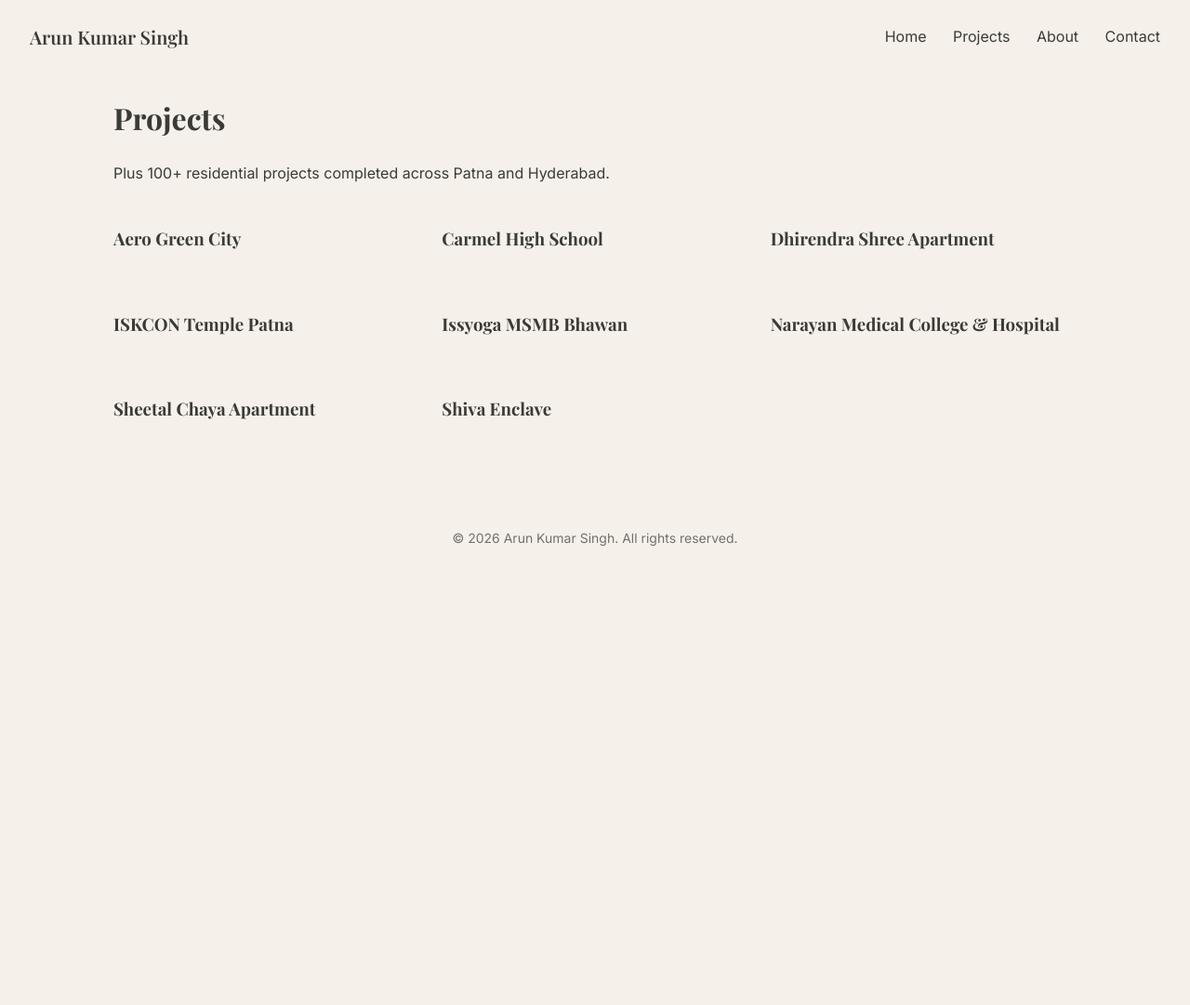
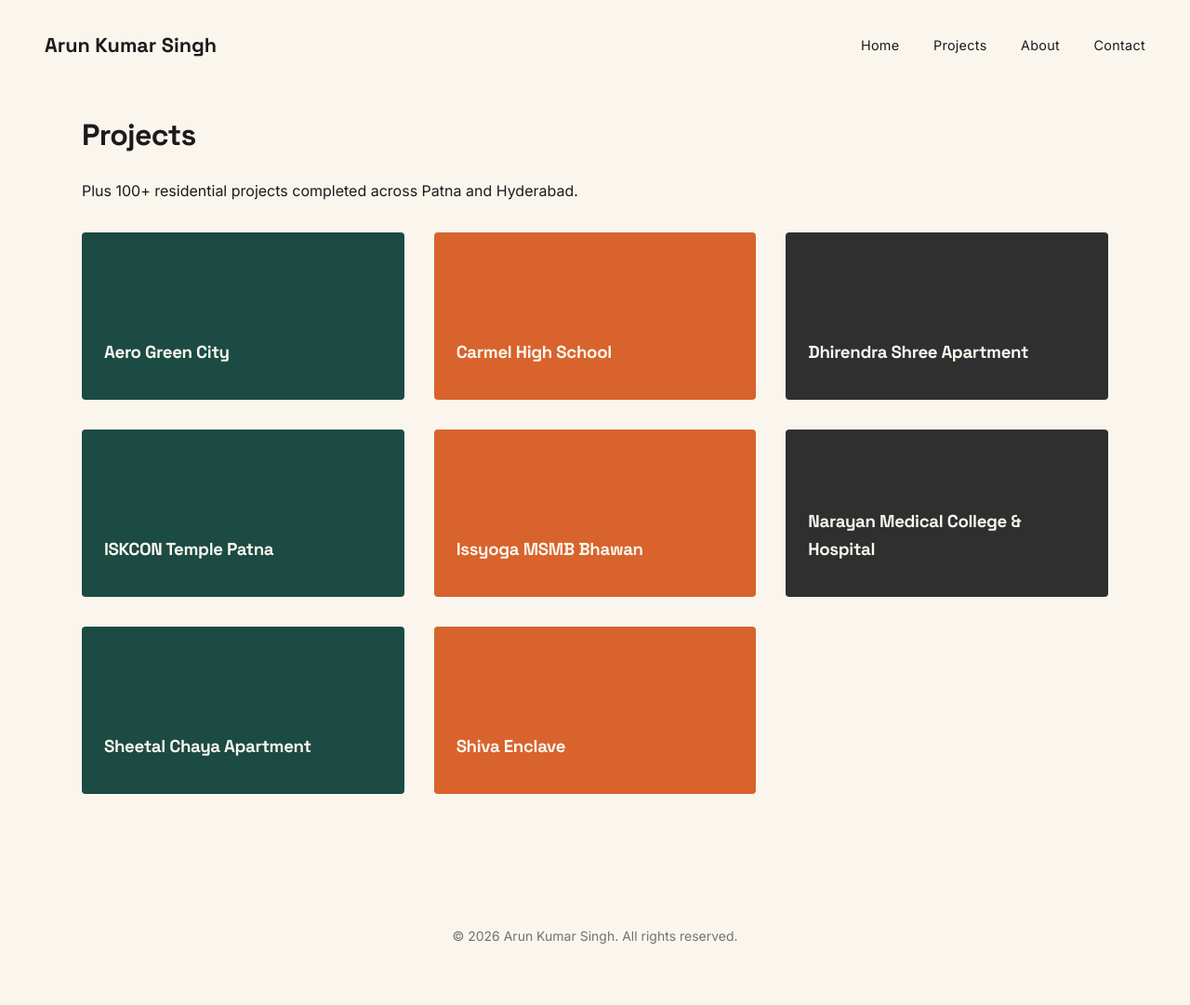
Before and after one commit to c1504ohana/arun-kumar-singh-architect, a Jekyll site: the page built from projects.md, in a window 1280 px wide. Shown: the whole page at 93% size. Built offline with Jekyll 4.4.1, drawn with Linux system fonts in a browser that asks for light colours; before the commit the page ends 900 px from its top, so only the background shows below that.

Commit message:
Redesign: Vibrant Color-Blocked style (cream/teal/orange/dark, Space Grotesk headings, color-blocked project cards)

```diff
--- /dev/null
+++ b/_includes/project-card.html
@@ -0,0 +1,10 @@
+{% assign card_colors = "card-teal,card-orange,card-dark" | split: "," %}
+{% assign color_idx = include.index | modulo: 3 %}
+{% assign color_class = card_colors[color_idx] %}
+<a class="project-grid__item {% unless include.project.image %}{{ color_class }}{% endunless %}" href="{{ include.project.url | relative_url }}">
+  {% if include.project.image %}
+    <img src="{{ include.project.image | relative_url }}" alt="{{ include.project.title }}">
+  {% endif %}
+  <h3>{{ include.project.title }}</h3>
+  {% if include.project.year %}<p>{{ include.project.year }}</p>{% endif %}
+</a>
--- a/_layouts/default.html
+++ b/_layouts/default.html
@@ -5,7 +5,7 @@
   <meta name="viewport" content="width=device-width, initial-scale=1.0">
   <title>{{ page.title }} | {{ site.title }}</title>
   <link rel="preconnect" href="https://fonts.googleapis.com">
-  <link href="https://fonts.googleapis.com/css2?family=Playfair+Display:wght@600;700&family=Inter:wght@400;500&display=swap" rel="stylesheet">
+  <link href="https://fonts.googleapis.com/css2?family=Space+Grotesk:wght@700;800&family=Inter:wght@400;500;600&display=swap" rel="stylesheet">
   <link rel="stylesheet" href="{{ '/assets/css/style.css' | relative_url }}">
 </head>
 <body>
--- a/assets/css/style.css
+++ b/assets/css/style.css
@@ -1,8 +1,10 @@
 /* assets/css/style.css */
 :root {
-  --color-bg: #f5f1ea;
-  --color-text: #3a3a36;
-  --color-accent: #c9a876;
+  --color-bg: #faf6ee;
+  --color-text: #1b1b1b;
+  --color-teal: #1b4b43;
+  --color-orange: #d8632c;
+  --color-dark: #2f2f2f;
 }
 
 * { box-sizing: border-box; }
@@ -16,163 +18,210 @@ body {
 }
 
 h1, h2, h3 {
-  font-family: "Playfair Display", Georgia, serif;
+  font-family: "Space Grotesk", -apple-system, sans-serif;
   font-weight: 700;
+  letter-spacing: -0.02em;
 }
 
 a {
-  color: var(--color-accent);
+  color: var(--color-orange);
 }
 
 .site-nav {
   display: flex;
   justify-content: space-between;
   align-items: center;
-  padding: 1.5rem 2rem;
+  padding: 2rem 3rem;
 }
 
 .site-nav__brand {
-  font-family: "Playfair Display", serif;
-  font-size: 1.25rem;
+  font-family: "Space Grotesk", sans-serif;
+  font-weight: 800;
+  font-size: 1.35rem;
   text-decoration: none;
   color: var(--color-text);
 }
 
 .site-nav__links a {
-  margin-left: 1.5rem;
+  margin-left: 2rem;
   text-decoration: none;
   color: var(--color-text);
+  font-size: 0.9rem;
+  letter-spacing: 0.02em;
 }
 
 .site-nav__links a:hover {
-  color: var(--color-accent);
+  color: var(--color-orange);
 }
 
 main {
-  max-width: 1100px;
+  max-width: 1200px;
   margin: 0 auto;
-  padding: 0 2rem 3rem;
+  padding: 0 3rem 5rem;
 }
 
 .site-footer {
   text-align: center;
-  padding: 2rem;
+  padding: 3rem;
   font-size: 0.875rem;
   color: var(--color-text);
-  opacity: 0.7;
+  opacity: 0.6;
+}
+
+/* Hero — solid color block, no photo dependency */
+.hero {
+  width: 100vw;
+  margin-left: calc(50% - 50vw);
+  margin-right: calc(50% - 50vw);
+  margin-bottom: 4rem;
+  background: var(--color-teal);
+  color: var(--color-bg);
+  padding: 7rem 3rem;
+}
+
+.hero__inner {
+  max-width: 1200px;
+  margin: 0 auto;
+}
+
+.hero h1 {
+  font-size: 3rem;
+  line-height: 1.05;
+  margin: 0 0 1rem;
+  color: var(--color-bg);
+  max-width: 700px;
+}
+
+.hero__tagline {
+  font-size: 1.1rem;
+  font-weight: 600;
+  color: var(--color-orange);
+  margin: 0;
+}
+
+.home-featured {
+  margin-top: 3rem;
+}
+
+.home-featured h2 {
+  font-size: 0.8rem;
+  letter-spacing: 0.1em;
+  text-transform: uppercase;
+  color: #888;
+  font-family: "Inter", sans-serif;
+  font-weight: 600;
+  margin-bottom: 2rem;
+}
+
+.project-grid {
+  display: grid;
+  grid-template-columns: repeat(auto-fill, minmax(280px, 1fr));
+  gap: 2rem;
+  margin-top: 2rem;
+}
+
+.project-grid__item {
+  text-decoration: none;
+  color: var(--color-text);
+  display: block;
+}
+
+.project-grid__item img {
+  width: 100%;
+  height: 200px;
+  object-fit: cover;
+  border-radius: 4px;
+  margin-bottom: 0.75rem;
+}
+
+.project-grid__item.card-teal,
+.project-grid__item.card-orange,
+.project-grid__item.card-dark {
+  padding: 2rem 1.5rem;
+  min-height: 180px;
+  display: flex;
+  flex-direction: column;
+  justify-content: flex-end;
+  border-radius: 4px;
+  color: var(--color-bg);
+}
+
+.project-grid__item.card-teal { background: var(--color-teal); }
+.project-grid__item.card-orange { background: var(--color-orange); }
+.project-grid__item.card-dark { background: var(--color-dark); }
+
+.project-grid__item.card-teal h3,
+.project-grid__item.card-orange h3,
+.project-grid__item.card-dark h3 {
+  color: var(--color-bg);
+  margin: 0 0 0.25rem;
+}
+
+.project-grid__item.card-teal p,
+.project-grid__item.card-orange p,
+.project-grid__item.card-dark p {
+  color: rgba(250, 246, 238, 0.75);
+  margin: 0;
+}
+
+/* Project detail page */
+.project__meta {
+  opacity: 0.6;
+  margin-top: -0.5rem;
+  font-size: 0.9rem;
 }
 
 .project__image {
   width: 100%;
   height: auto;
   border-radius: 4px;
-  margin: 1rem 0;
+  margin: 1.5rem 0;
 }
 
-.project__meta {
-  opacity: 0.7;
-  margin-top: -0.5rem;
+.project__map-link a {
+  font-weight: 600;
 }
 
-.project-grid {
-  display: grid;
-  grid-template-columns: repeat(auto-fill, minmax(260px, 1fr));
-  gap: 1.5rem;
-  margin-top: 1.5rem;
-}
-
-.project-grid__item {
-  text-decoration: none;
-  color: var(--color-text);
-}
-
-.project-grid__item img {
-  width: 100%;
-  height: 180px;
-  object-fit: cover;
-  border-radius: 4px;
-}
-
-.hero {
-  position: relative;
-  width: 100vw;
-  margin-left: calc(50% - 50vw);
-  margin-right: calc(50% - 50vw);
-  margin-bottom: 2rem;
-}
-
-.hero__image {
-  width: 100%;
-  height: 60vh;
-  object-fit: cover;
-  display: block;
-}
-
-.hero__caption {
-  position: absolute;
-  bottom: 0;
-  left: 0;
-  right: 0;
-  padding: 2rem;
-  background: linear-gradient(to top, rgba(58,58,54,0.7), transparent);
-  color: #f5f1ea;
-}
-
-.hero__caption h1 {
-  margin: 0 0 0.25rem;
-  color: #f5f1ea;
-}
-
-.home-featured {
-  margin-top: 2rem;
-}
-
+/* About page */
 .about__portrait {
-  width: 220px;
-  height: 220px;
+  width: 240px;
+  height: 240px;
   object-fit: cover;
   object-position: top;
   border-radius: 4px;
   float: left;
-  margin: 0 1.5rem 1rem 0;
-}
-
-.project__map-link a {
-  font-weight: 500;
+  margin: 0 2rem 1.5rem 0;
+  border: 4px solid var(--color-orange);
 }
 
 @media (max-width: 640px) {
   .site-nav {
     flex-direction: column;
     align-items: flex-start;
-    gap: 0.75rem;
-    padding: 1rem 1.25rem;
+    gap: 1rem;
+    padding: 1.5rem;
   }
 
   .site-nav__links a {
     margin-left: 0;
-    margin-right: 1rem;
+    margin-right: 1.25rem;
   }
 
   main {
-    padding: 0 1.25rem 2rem;
+    padding: 0 1.5rem 3rem;
   }
 
-  .hero__image {
-    height: 40vh;
+  .hero {
+    padding: 4rem 1.5rem;
   }
 
-  .hero__caption {
-    padding: 1.25rem;
-  }
-
-  .hero__caption h1 {
-    font-size: 1.5rem;
+  .hero h1 {
+    font-size: 2rem;
   }
 
   .about__portrait {
     float: none;
     display: block;
-    margin: 0 auto 1rem;
+    margin: 0 auto 1.5rem;
   }
 }
--- a/projects.md
+++ b/projects.md
@@ -10,12 +10,6 @@ permalink: /projects/
 
 <div class="project-grid">
 {% for project in site.projects %}
-  <a class="project-grid__item" href="{{ project.url | relative_url }}">
-    {% if project.image %}
-      <img src="{{ project.image | relative_url }}" alt="{{ project.title }}">
-    {% endif %}
-    <h3>{{ project.title }}</h3>
-    {% if project.year %}<p>{{ project.year }}</p>{% endif %}
-  </a>
+  {% include project-card.html project=project index=forloop.index0 %}
 {% endfor %}
 </div>
```
Also changed, not shown: index.md (+3 -10 lines).
